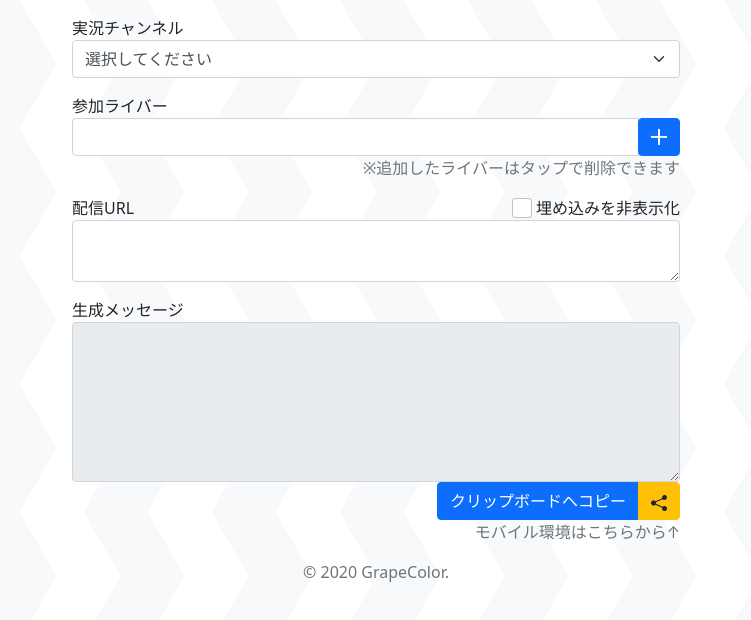
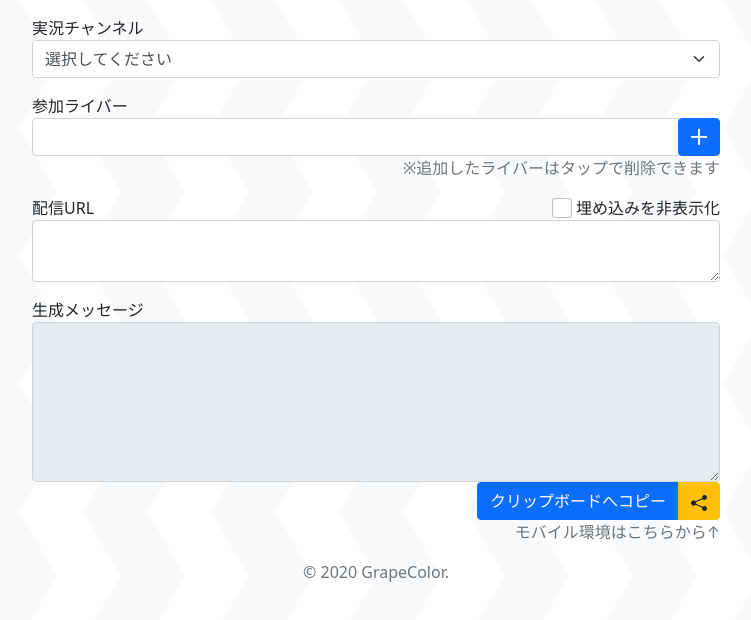
Before and after one commit to GrapeColor/live_info_generater, a plain HTML site: page index.html in a window 1280 px wide. Shown: the whole page, without its empty margins (264-1015 px from the left). Drawn offline with nearby package versions, Linux system fonts and the light colour scheme.

Commit message:
Fix layout of container

```diff
--- a/index.html
+++ b/index.html
@@ -22,8 +22,8 @@
   <link rel="shortcut icon" href="./icon.png" />
   <title>実況開始メッセージ生成器</title>
 </head>
-<body class="bg-light" style="max-width: 640px; margin: 0 auto; background: url(./bg.png);">
-  <div class="container">
+<body class="bg-light" style="background: url(./bg.png);">
+  <div class="container-fluid" style="max-width: 720px">
     <form>
       <div class="form-group mt-3">
         <label for="ch-selecter">実況チャンネル</label>
```
